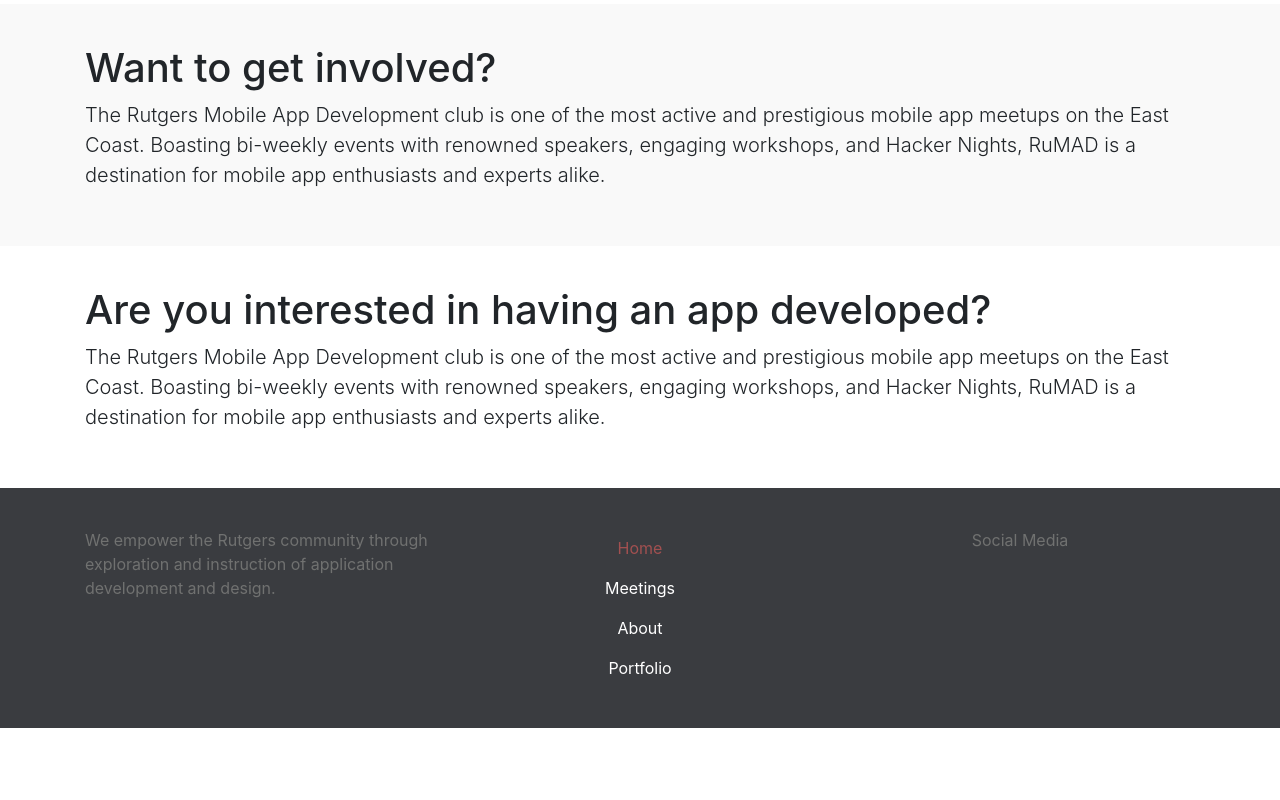
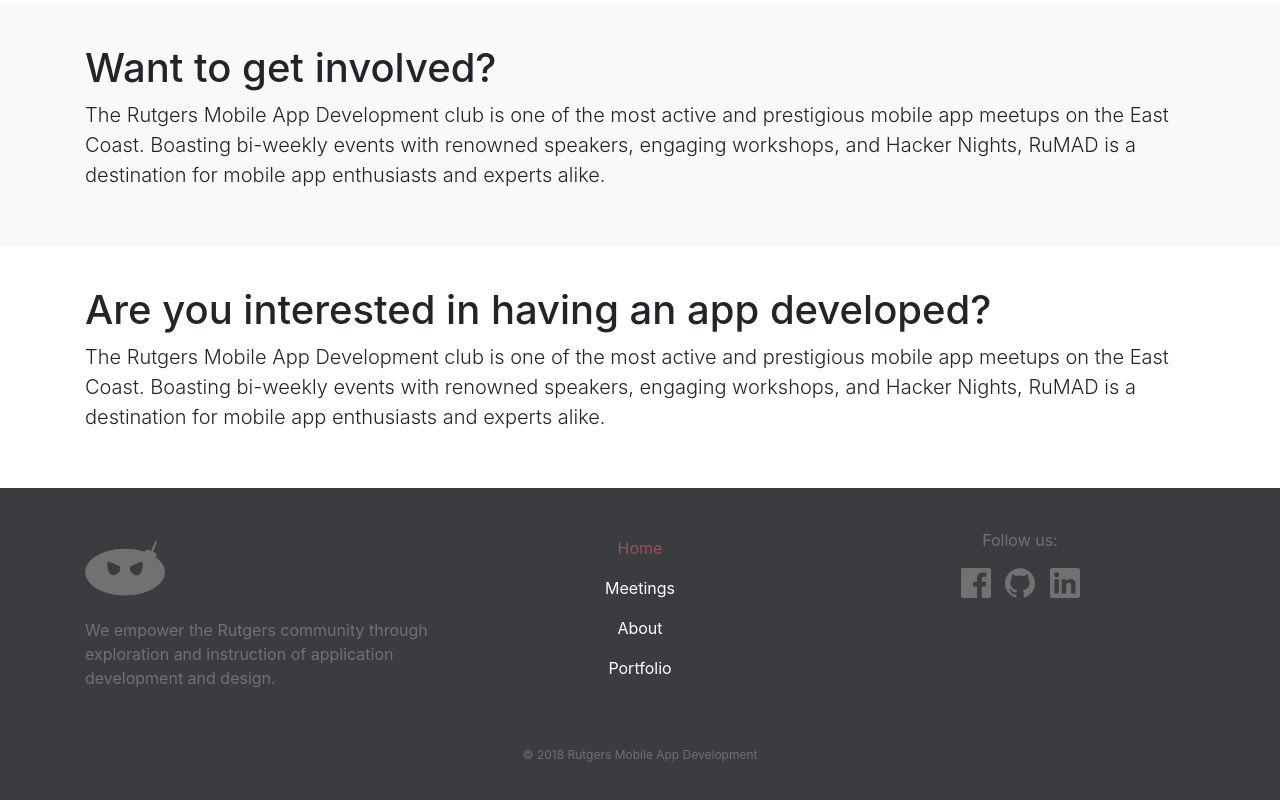
Before and after one commit to RutgersMobileApplicationDevelopment/website, a plain HTML site: page index.html in a window 1280 px wide. Shown: the part 670-1470 px from the top of the page. Before the commit the page ends 1398 px from the top, so only its background shows below. Drawn offline with nearby package versions, Linux system fonts and the light colour scheme.

Commit message:
add social icons to footer

```diff
--- a/assets/css/footer.css
+++ b/assets/css/footer.css
@@ -14,6 +14,13 @@
   text-align: left;
 }
 
+.footerLogo {
+  margin-bottom: 10px;
+}
+.footerSocialIcon {
+  margin-left: 5px;
+  margin-right: 5px;
+}
 /* #footerNav li {
   margin: 5px;
   color: white;
--- a/index.html
+++ b/index.html
@@ -77,6 +77,7 @@
       <div class="container">
         <div class="row">
           <div class="col-lg footerDetail">
+            <img src="assets/images/footerlogo.png" width="80" height="80" alt="" class="footerLogo">
             <p>We empower the Rutgers community through exploration and instruction of application development and design.</p>
           </div>
           <div class="col-lg">
@@ -96,9 +97,17 @@
             </ul>
           </div>
           <div class="col-lg footerSocial">
-            <p>Social Media</p>
+            <p>Follow us:</p>
+            <a href="https://www.facebook.com/rutgersmad/"><img src="assets/icons/facebook.svg" width="30" height="30" alt="" class="footerSocialIcon"></a>
+            <a href="https://github.com/RutgersMobileApplicationDevelopment"><img src="assets/icons/github.svg" width="30" height="30" alt="" class="footerSocialIcon"></a>
+            <a href="https://www.linkedin.com"><img src="assets/icons/linkedin.svg" width="30" height="30" alt="" class="footerSocialIcon"></a>
+
+
           </div>
         </div>
+        <p
+          style="font-size: 12px; margin-top: 40px;"
+        >© 2018 Rutgers Mobile App Development</p>
       </div>
     </div>
 
```
Also changed, not shown: assets/icons/facebook.svg (added), assets/icons/github.svg (added), assets/icons/linkedin.svg (added), assets/icons/swift.svg (added), assets/icons/twitter.svg (added).
